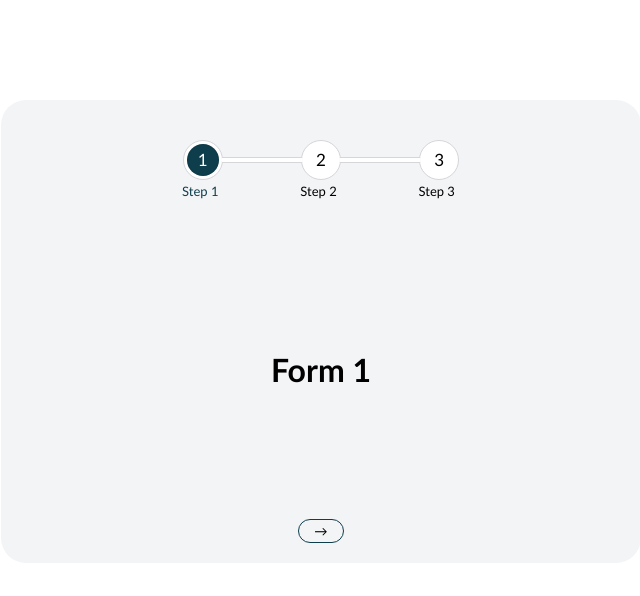
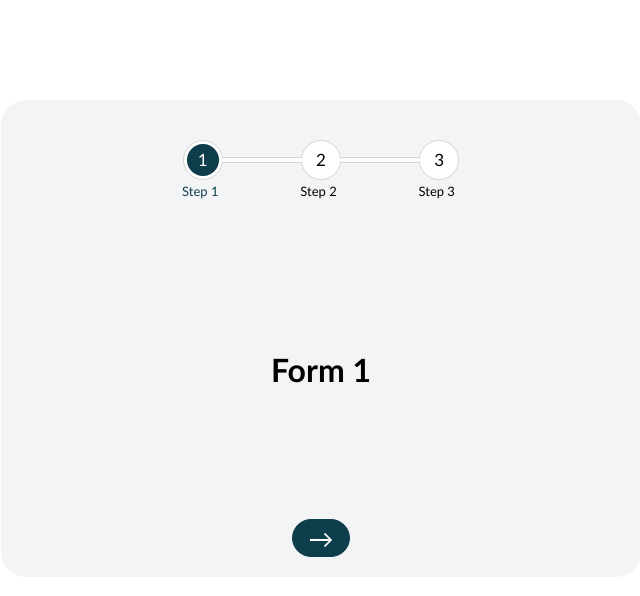
Before and after one commit to mmohamud1/Multistep-Form, a website: page Form-A/index.html in a window 1280 px wide. In both pictures the pointer is over the button 639 px from the left and 531 px from the top of the page. Shown: the whole page, without its empty margins (319-959 px from the left). Drawn offline with nearby package versions, Linux system fonts and the light colour scheme.

Commit message:
Add button hover

```diff
--- a/Form-A/style.css
+++ b/Form-A/style.css
@@ -123,6 +123,12 @@
     padding: 3px 15px;
     border-radius: 25px;
     cursor: pointer;
+    font-size: 25px;
+}
+
+.form-btn:hover {
+    background-color: #0e3e4c;
+    color: #fff;
 }
 
 .form-btn-2 {
```
